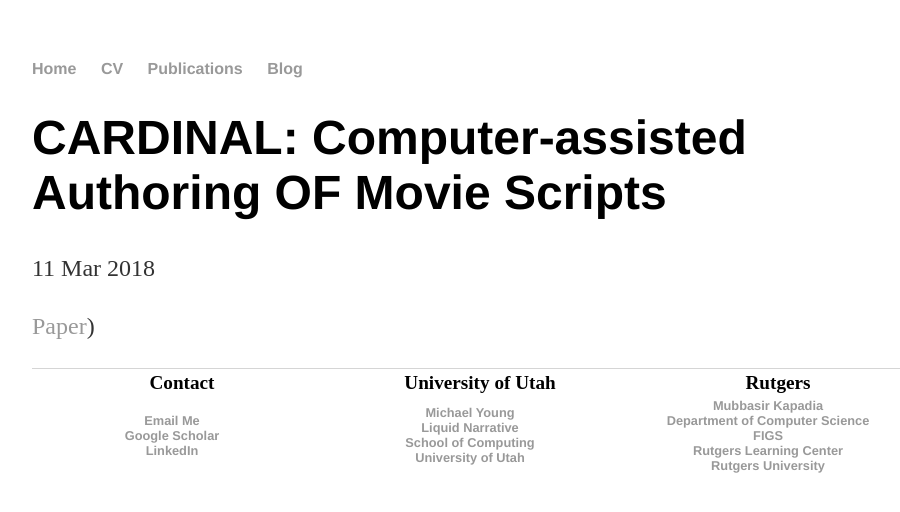
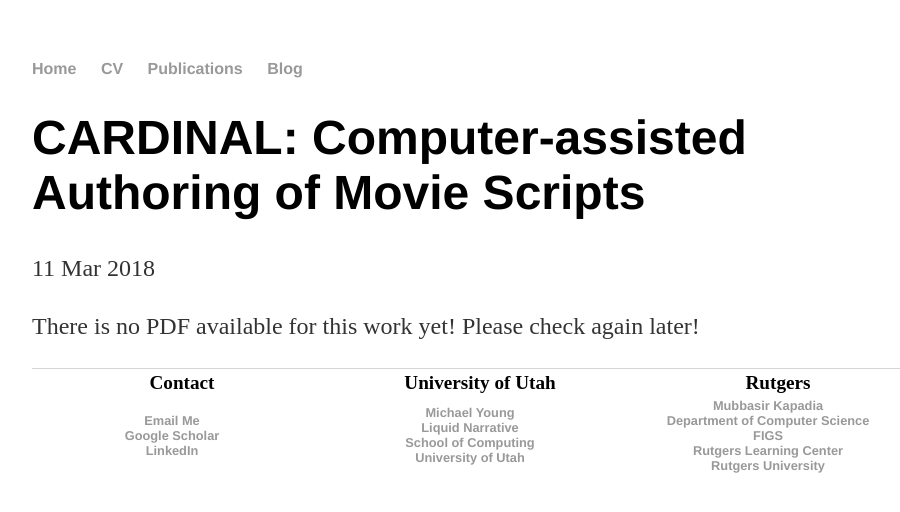
Before and after one commit to rushsangs/rushsangs-old.github.io, a Jekyll site: the page built from publications/_posts/2017-12-20-CARDINAL.md, in a window 1280 px wide. Shown: the top 512 px of the page, without its empty margins (160-1060 px from the left). Built offline with Jekyll 4.4.1, drawn with Linux system fonts in a browser that asks for light colours.

Commit message:
some more formatting of publications

```diff
--- a/publications/_posts/2017-12-20-CARDINAL.md
+++ b/publications/_posts/2017-12-20-CARDINAL.md
@@ -1,6 +1,6 @@
 ---
 layout: post
-title: "CARDINAL: Computer-assisted Authoring OF Movie Scripts"
+title: "CARDINAL: Computer-assisted Authoring of Movie Scripts"
 authors: "Marcel Marti, Jodok Vieli, Wojciech Witon, Rushit Sanghrajka, Daniel Inversini, Diana Wotruba, Isabel Simo, Sasha Schriber, Markus Gross, Mubbasir Kapadia"
 details: "ACM Conference on Intelligent User Interfaces (IUI), 2018 (To Appear)."
 category: publications
@@ -8,4 +8,4 @@
 filename: /papers/cardinal-6.pdf
 ---
 
-[Paper]({{ "/papers/lisa-lexically-intelligent-10.pdf)" }})
+There is no PDF available for this work yet! Please check again later!
--- a/publications/index.html
+++ b/publications/index.html
@@ -8,7 +8,11 @@
 
 	  {% for post in site.posts %}
 			{% if post.categories contains 'publications' %}
-	    	<li> <a href="{{ post.filename }}" title="{{ post.title }}">{{ post.title }}</a> <br/> {{post.authors}}<br/>{{post.details}}</li>
+				{% if post.filename contains 'none' %}
+				<li>{{ post.title }}<br/>
+				{% else %}
+	    		<li> <a href="{{ post.filename }}" title="{{ post.title }}">{{ post.title }}</a>
+	    	<br/> {{post.authors}}<br/>{{post.details}}</li>
 	    	<br/>
 			{% endif %}
 	  {% endfor %}
```
